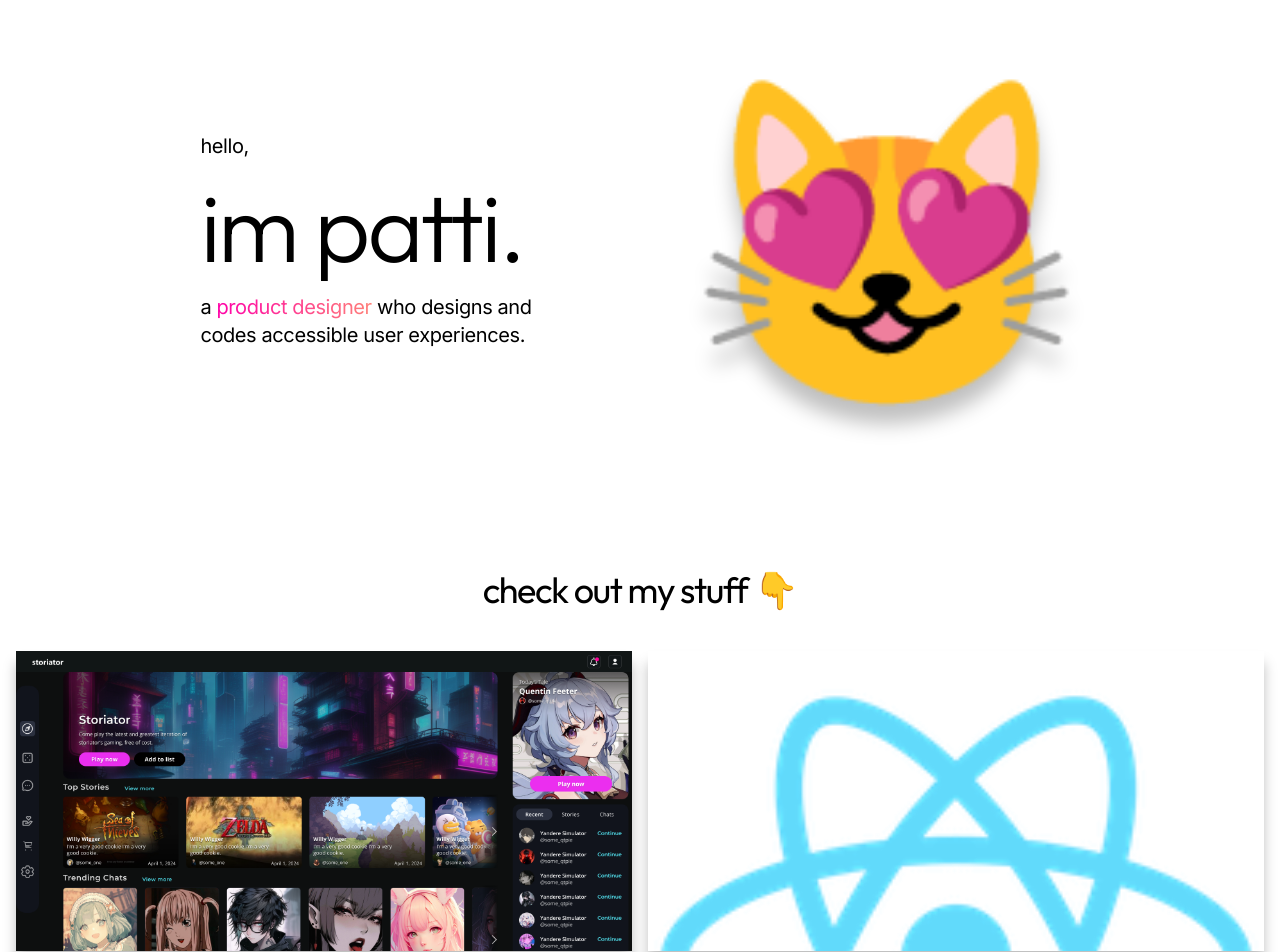
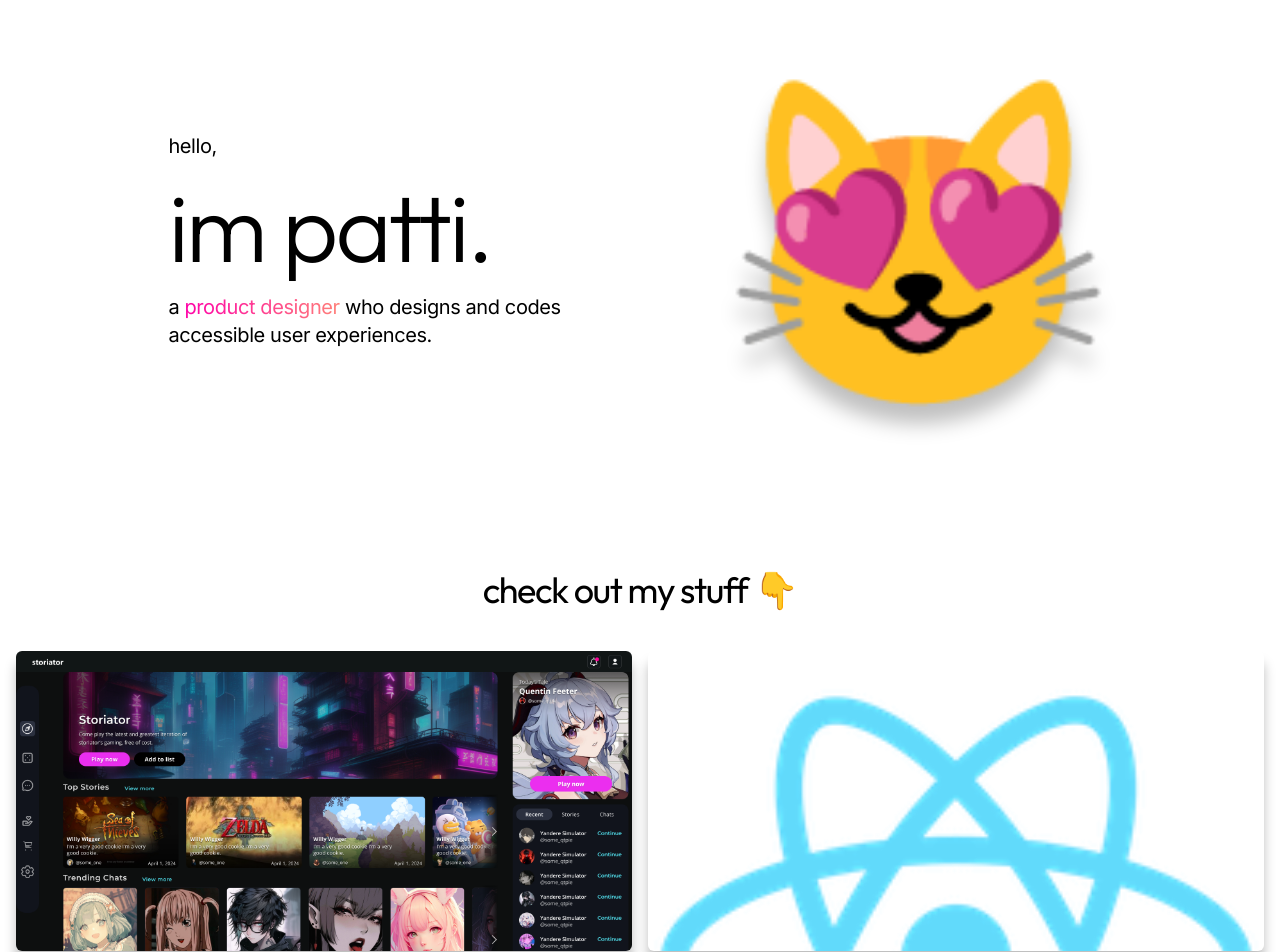
Before and after one commit to Patticatti/new-website, a React (Create React App) app: page / in a window 1280 px wide. Shown: the part 80-1032 px from the top of the page. Built offline with nearby package versions, Linux system fonts and the light colour scheme.

Commit message:
Added margin

```diff
--- a/src/App.js
+++ b/src/App.js
@@ -8,7 +8,7 @@ function App() {
       <Stack>
         <Navbar/>
         <Flex direction={["column-reverse","column-reverse","row"]}justifyContent="center" alignItems="center" paddingBlock="5rem" gap="8%">
-          <Stack maxW={["85%","85%","30%"]} textAlign={["center","center", "left"]}>
+          <Stack maxW={["85%","85%","35%"]} textAlign={["center","center", "left"]}>
             <Text fontSize="xl">hello,</Text>
             <Heading fontSize={["6xl","6xl","8xl"]} letterSpacing="-0.03em">im patti.</Heading>
             <Text color="black" fontSize="xl" lineHeight="1.4em">
--- a/src/components/ProjectGrid.js
+++ b/src/components/ProjectGrid.js
@@ -35,6 +35,7 @@ function ProjectComponent({ title, tags, image, desc }) {
           bgImage={`url(${image})`} // Use template literals to set the background image
           bgSize="cover" // Ensure the background image covers the entire box
           boxShadow="0 12px 12px rgba(0, 0, 0, 0.25)"
+          borderRadius="6px"
         >
         </Box>
         <Text marginTop="1.4rem" style={{
```
